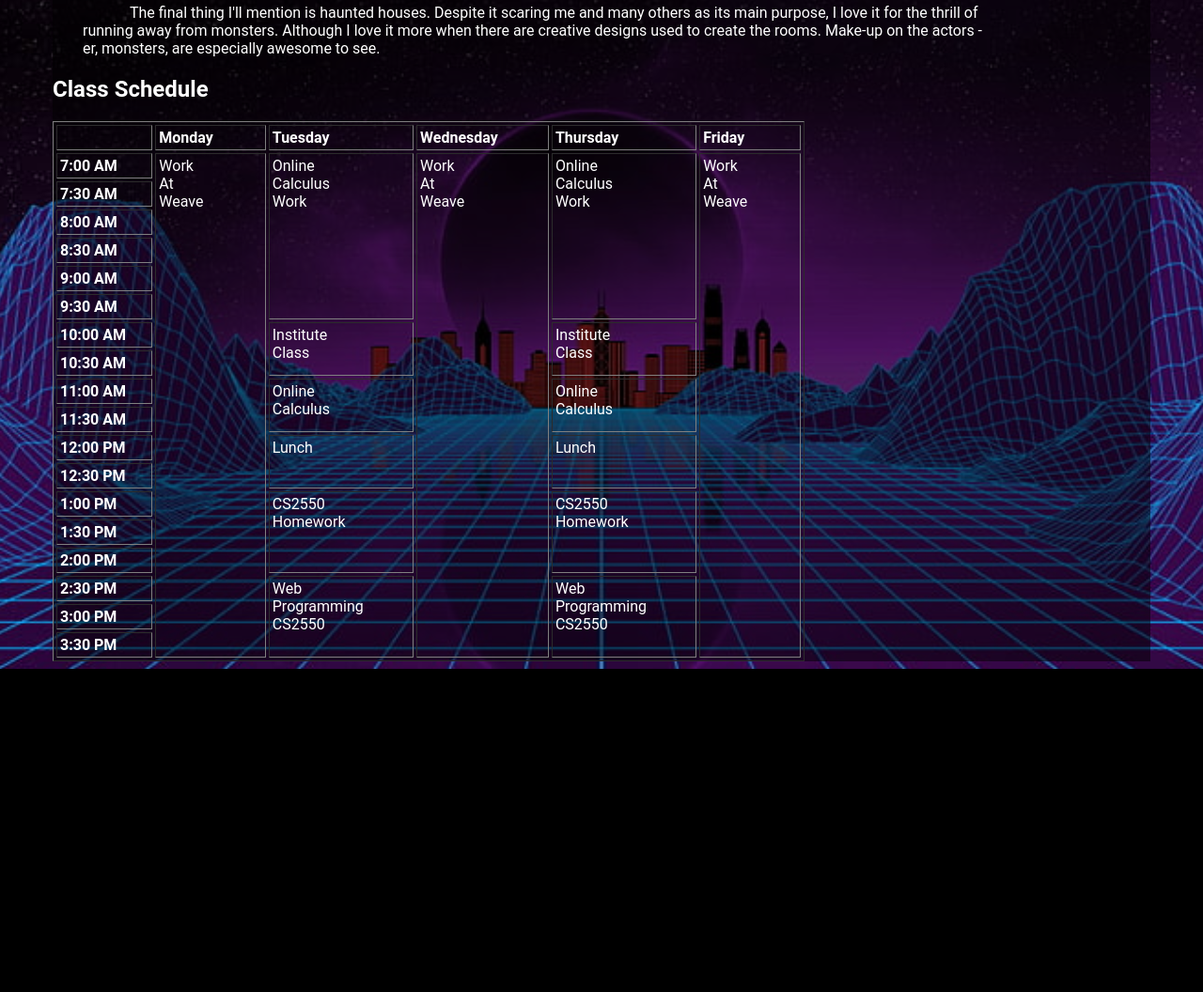
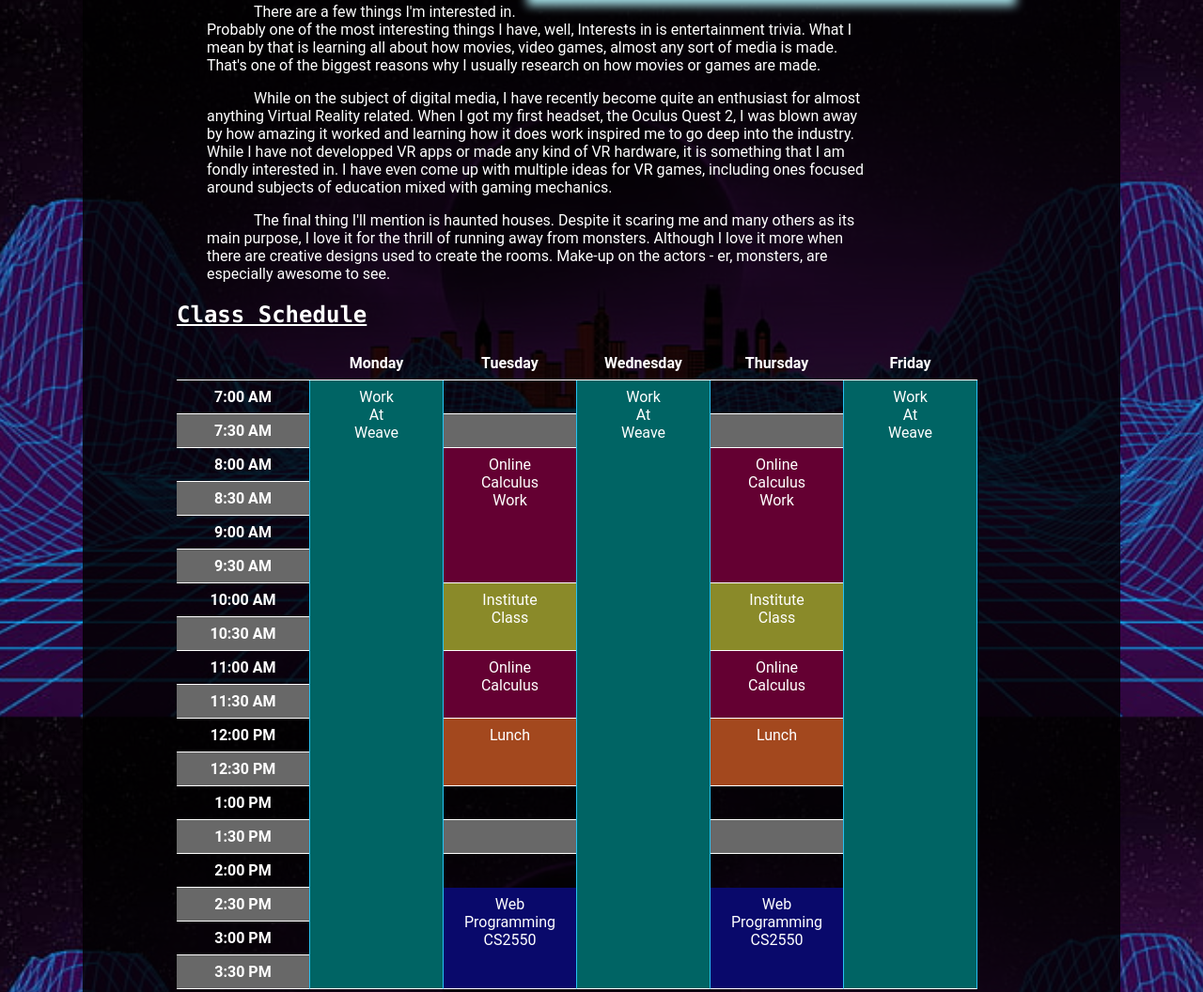
Before and after one commit to HunterStevens/About_Hunter_Stevens_CSS, a plain HTML site: page index.html in a window 1280 px wide. Shown: the part 837-1893 px from the top of the page at 94% size. Before the commit the page ends 1549 px from the top, so only its background shows below. Drawn offline with Linux system fonts and the light colour scheme.

Commit message:
Finished the work

```diff
--- a/CSS/styles.css
+++ b/CSS/styles.css
@@ -1,25 +1,44 @@
 div{
-    background-color: rgba(0, 0, 0, 0.5);
+    background-color: rgba(0, 0, 0, 0.8);
     font-family: "Roboto";
     font-size: 12pt;
-    margin-left: 3rem;
-    margin-right: 3rem;
+    margin: 5rem;
+    padding: 100px;
 }
 img{
     float: right;
     margin: 1rem;
+    border: 5px solid white;
+    box-shadow: 0px 5px 10px 5px #a5dfe6;
 }
 table, th, td{
-    width: 50pc;
-    text-align: left;
+    text-align: center;
     vertical-align: top;
+}
+table{
+    /* border-collapse: collapse; */
+    border-spacing: 0px;
+}
+td, th{
+    width: 125px;
+    padding: 8px;
+    border-bottom: 1px solid white;
+}
+tr:nth-child(even){
+    background-color: rgb(104, 104, 104);
 }
 h1{
     font-family: "Helvetica","Arial", "Corrier";
-    font-size: 50pt;
+    font-size: 60pt;
     text-align: center;
     border-bottom: 3px double #c9a0f2;
     margin: 2rem;
+    margin-top: 0;
+    text-transform: uppercase;
+}
+h2{
+    font-family: "Lucida Console";
+    text-decoration: underline;
 }
 .haiku{
     text-align: center;
@@ -40,3 +59,20 @@ p{
     padding-left: 2rem;
     padding-right: 10rem;
 }
+.work_cell{
+    background-color: rgb(0, 100, 100);
+    border-left: 1px solid #26C2F3;
+    border-right: 1px solid #26C2F3;
+}
+.calc_cell{
+    background-color: rgb(100, 0, 50);
+}
+.institute_cell{
+    background-color: rgb(138, 138, 41);
+}
+.lunch_cell{
+    background-color: rgb(163, 72, 30);
+}
+.cs_cell{
+    background-color: rgb(9, 9, 107);
+}
--- a/index.html
+++ b/index.html
@@ -11,7 +11,7 @@
     <div>
         <h1>Hunter Stevens</h1>
         <img src="ProPic.jpg" alt="My Profile Pic">
-        <h2>Personal Info:</h2>
+        <h2>Personal Info</h2>
         <ul id="personal-info">
             <li><b>Majoring in:</b> Computer Science</li>
             <li><b>graduated from:</b>Lehi High School in 2015</li>
@@ -54,7 +54,7 @@
         </p>
 
         <h2>Class Schedule</h2>
-        <table border="1" cellspacing="3" cellpadding="3">
+        <table>
             <thead>
                 <th> </th>
                 <th>Monday</th>
@@ -65,17 +65,22 @@
             </thead>
             <tr>
                 <th>7:00 AM</th>
-                <td rowspan="18">Work<br>At<br>Weave</td>
-                <td rowspan="6">Online<br>Calculus<br>Work</td>
-                <td rowspan="18">Work<br>At<br>Weave</td>
-                <td rowspan="6">Online<br>Calculus<br>Work</td>
-                <td rowspan="18">Work<br>At<br>Weave</td>
+                <td class="work_cell" rowspan="18">Work<br>At<br>Weave</td>
+                <td> </td>
+                <td class="work_cell" rowspan="18">Work<br>At<br>Weave</td>
+                <td> </td>
+                <td class="work_cell" rowspan="18">Work<br>At<br>Weave</td>
             </tr>
             <tr>
                 <th>7:30 AM</th>
+                <td></td>
+                <td></td>
             </tr>
             <tr>
                 <th>8:00 AM</th>
+                <td class="calc_cell" rowspan="4">Online<br>Calculus<br>Work</td>
+                <td class="calc_cell" rowspan="4">Online<br>Calculus<br>Work</td>
+
             </tr>
             <tr>
                 <th>8:30 AM</th>
@@ -88,16 +93,16 @@
             </tr>
             <tr>
                 <th>10:00 AM</th>
-                <td rowspan="2">Institute<br>Class</td>
-                <td rowspan="2">Institute<br>Class</td>
+                <td class="institute_cell" rowspan="2">Institute<br>Class</td>
+                <td class="institute_cell" rowspan="2">Institute<br>Class</td>
             </tr>
             <tr>
                 <th>10:30 AM</th>
             </tr>
             <tr>
                 <th>11:00 AM</th>
-                <td rowspan="2">Online<br>Calculus</td>
-                <td rowspan="2">Online<br>Calculus</td>
+                <td class="calc_cell" rowspan="2">Online<br>Calculus</td>
+                <td class="calc_cell" rowspan="2">Online<br>Calculus</td>
             </tr>
 
             <tr>
@@ -105,27 +110,29 @@
             </tr>
             <tr>
                 <th>12:00 PM</th>
-                <td rowspan="2">Lunch</td>
-                <td rowspan="2">Lunch</td>
+                <td class="lunch_cell" rowspan="2">Lunch</td>
+                <td class="lunch_cell" rowspan="2">Lunch</td>
             </tr>
             <tr>
                 <th>12:30 PM</th>
             </tr>
             <tr>
                 <th>1:00 PM</th>
-                <td rowspan="3">CS2550<br>Homework</td>
-                <td rowspan="3">CS2550<br>Homework</td>
+                <td></td>
+                <td></td>
             </tr>
             <tr>
                 <th>1:30 PM</th>
+                <td></td>
+                <td></td>
             </tr>
             <tr>
                 <th>2:00 PM</th>
             </tr>
             <tr>
                 <th>2:30 PM</th>
-                <td rowspan="4">Web<br>Programming<br>CS2550</td>
-                <td rowspan="4">Web<br>Programming<br>CS2550</td>
+                <td class="cs_cell" rowspan="4">Web<br>Programming<br>CS2550</td>
+                <td class="cs_cell" rowspan="4">Web<br>Programming<br>CS2550</td>
             </tr>
             <tr>
                 <th>3:00 PM</th>
```
